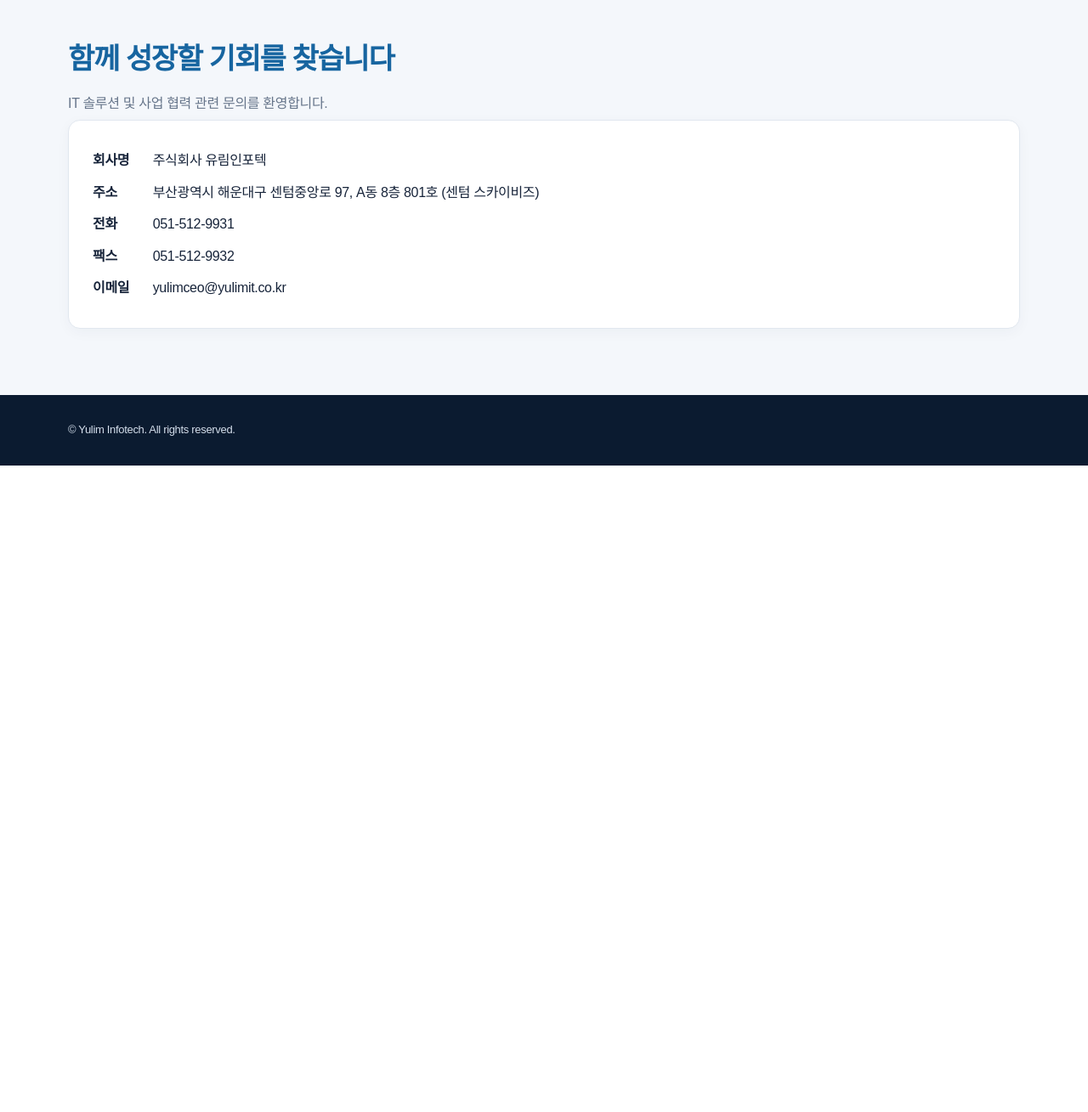
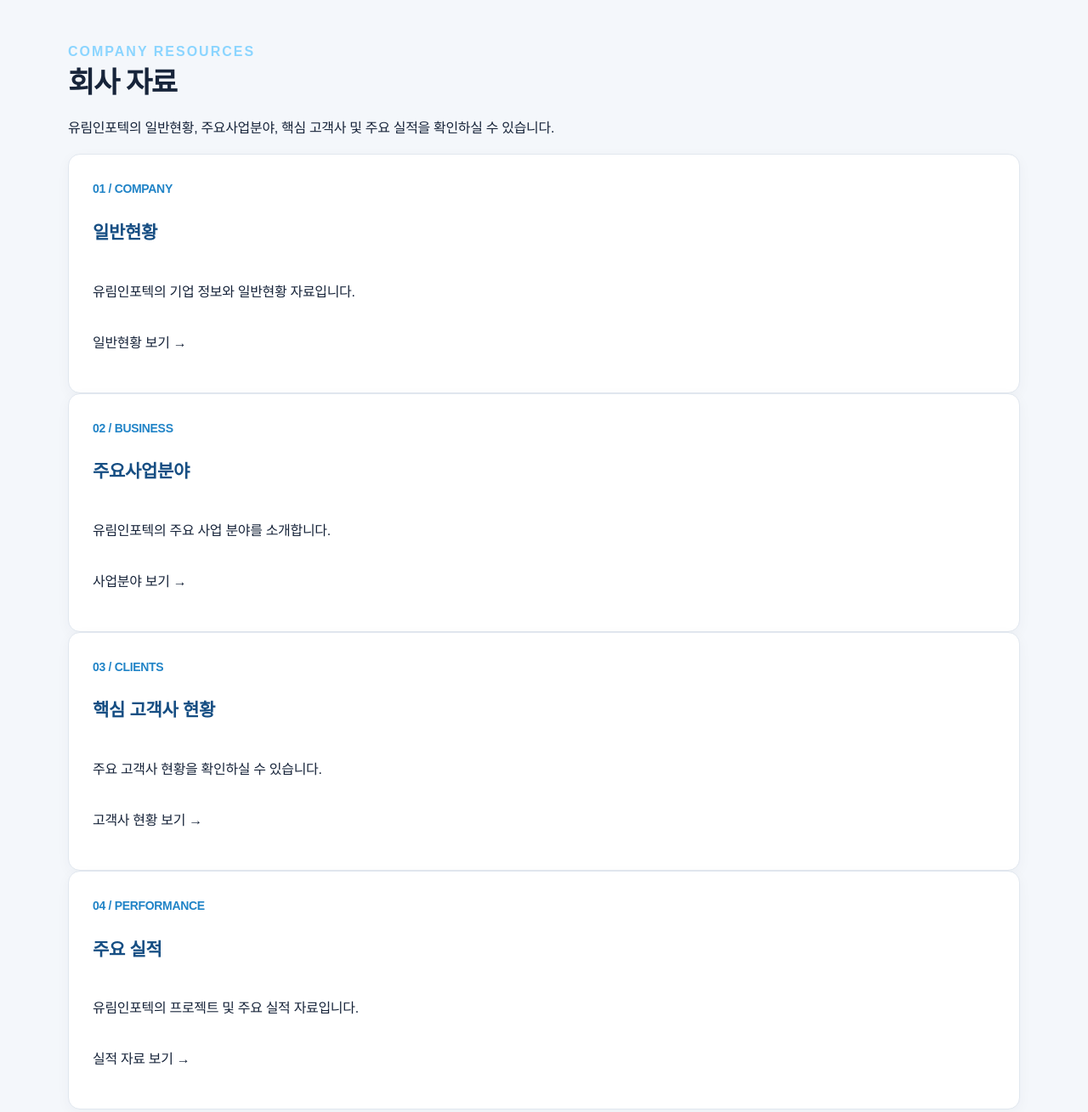
Before and after one commit to khlee-74/khlee-74.github.io, a plain HTML site: page index.html in a window 1280 px wide. Shown: the part 3020-4329 px from the top of the page at 85% size. Before the commit the page ends 3568 px from the top, so only its background shows below. Drawn offline with Linux system fonts and the light colour scheme; a web font is replaced by a local one.

Commit message:
Update index.html

```diff
--- a/index.html
+++ b/index.html
@@ -443,6 +443,44 @@
       </div>
     </section>
 
+    <section id="resources" class="about">
+      <div class="wrap">
+        <div class="eyebrow">COMPANY RESOURCES</div>
+        <h2 class="section-title">회사 자료</h2>
+        <p>유림인포텍의 일반현황, 주요사업분야, 핵심 고객사 및 주요 실적을 확인하실 수 있습니다.</p>
+
+        <div class="cards">
+          <article class="card">
+            <div class="number">01 / COMPANY</div>
+            <h3>일반현황</h3>
+            <p>유림인포텍의 기업 정보와 일반현황 자료입니다.</p>
+            <p><a href="general01.png" target="_blank" rel="noopener">일반현황 보기 →</a></p>
+          </article>
+
+          <article class="card">
+            <div class="number">02 / BUSINESS</div>
+            <h3>주요사업분야</h3>
+            <p>유림인포텍의 주요 사업 분야를 소개합니다.</p>
+            <p><a href="mainbiz.png" target="_blank" rel="noopener">사업분야 보기 →</a></p>
+          </article>
+
+          <article class="card">
+            <div class="number">03 / CLIENTS</div>
+            <h3>핵심 고객사 현황</h3>
+            <p>주요 고객사 현황을 확인하실 수 있습니다.</p>
+            <p><a href="custom.png" target="_blank" rel="noopener">고객사 현황 보기 →</a></p>
+          </article>
+
+          <article class="card">
+            <div class="number">04 / PERFORMANCE</div>
+            <h3>주요 실적</h3>
+            <p>유림인포텍의 프로젝트 및 주요 실적 자료입니다.</p>
+            <p><a href="performance.pdf" target="_blank" rel="noopener">실적 자료 보기 →</a></p>
+          </article>
+        </div>
+      </div>
+    </section>
+
     <section id="contact" class="contact">
       <div class="wrap">
         <h2 class="section-title" style="color: #1765a0;">함께 성장할 기회를 찾습니다</h2>
```
